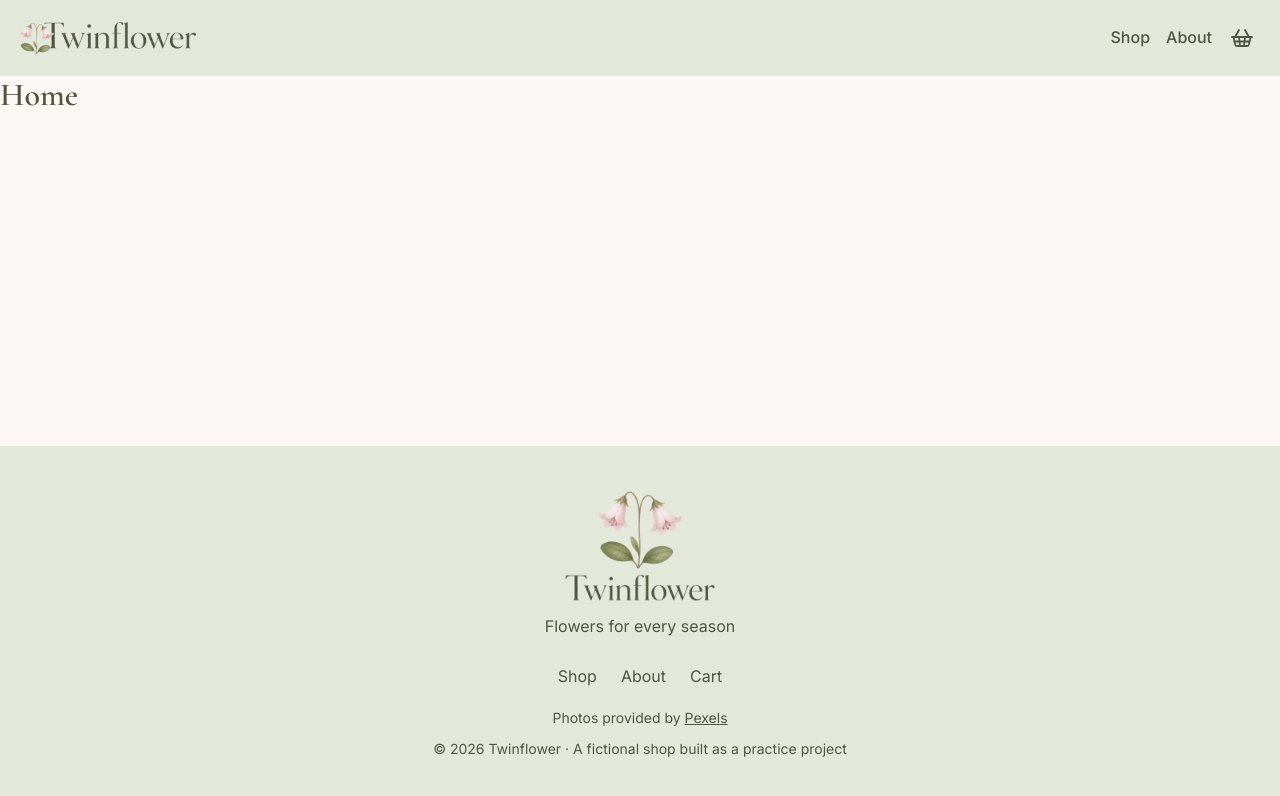
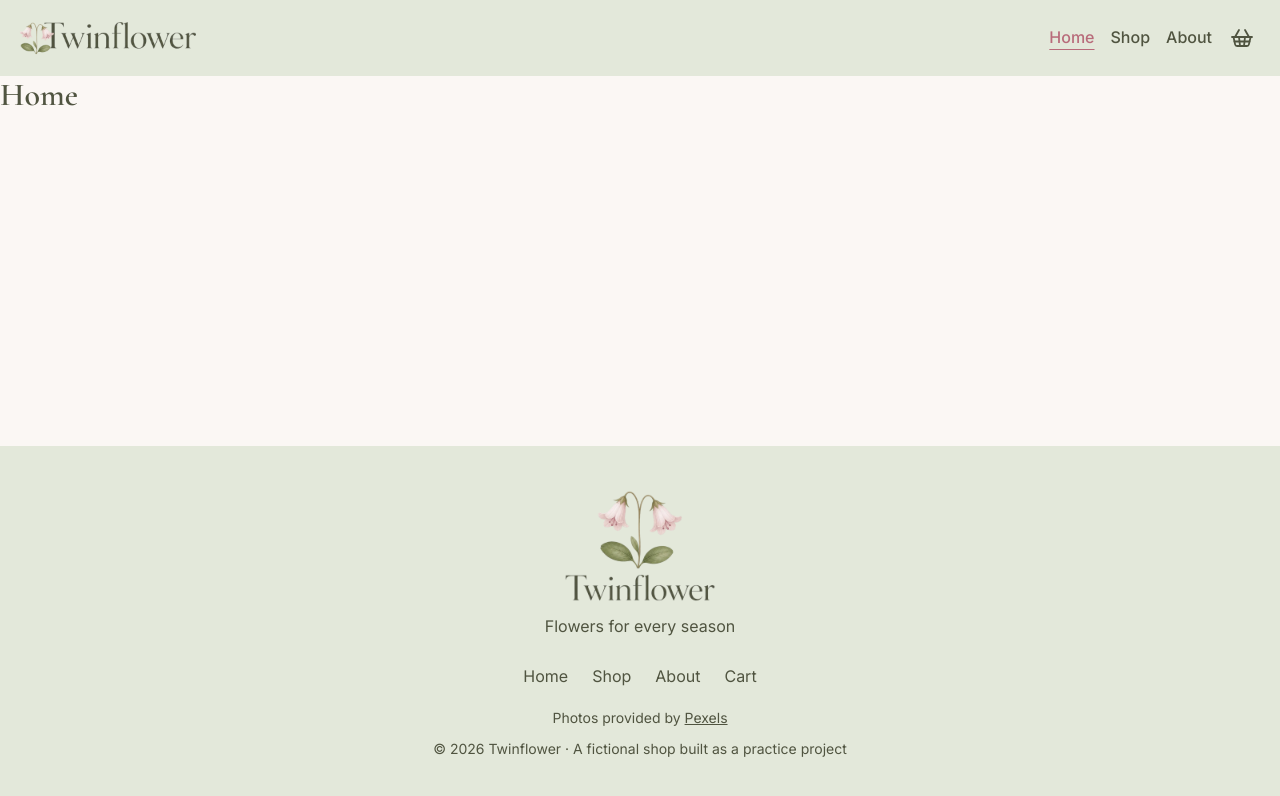
Before and after one commit to Linnea87/twinflower, a React (Vite) app: page / in a window 1280 px wide. Shown: the top 796 px of the page. Built offline with nearby package versions, Linux system fonts and the light colour scheme.

Commit message:
Add Home link to header and footer navigation

```diff
--- a/src/components/layout/Footer/Footer.jsx
+++ b/src/components/layout/Footer/Footer.jsx
@@ -12,6 +12,11 @@ function Footer() {
 
       <nav aria-label="Footer navigation">
         <ul className={styles.linkList}>
+          <li>
+            <Link to="/" className={styles.navLink}>
+              Home
+            </Link>
+          </li>
           <li>
             <Link to="/shop" className={styles.navLink}>
               Shop
--- a/src/components/layout/NavMenu/NavMenu.jsx
+++ b/src/components/layout/NavMenu/NavMenu.jsx
@@ -11,6 +11,11 @@ function NavMenu({ isOpen, onNavigate }) {
   return (
     <nav id="main-navigation" aria-label="Main navigation" className={navClass}>
       <ul className={styles.navList}>
+        <li>
+          <NavLink to="/" end className={getLinkClass} onClick={onNavigate}>
+            Home
+          </NavLink>
+        </li>
         <li>
           <NavLink to="/shop" className={getLinkClass} onClick={onNavigate}>
             Shop
```
